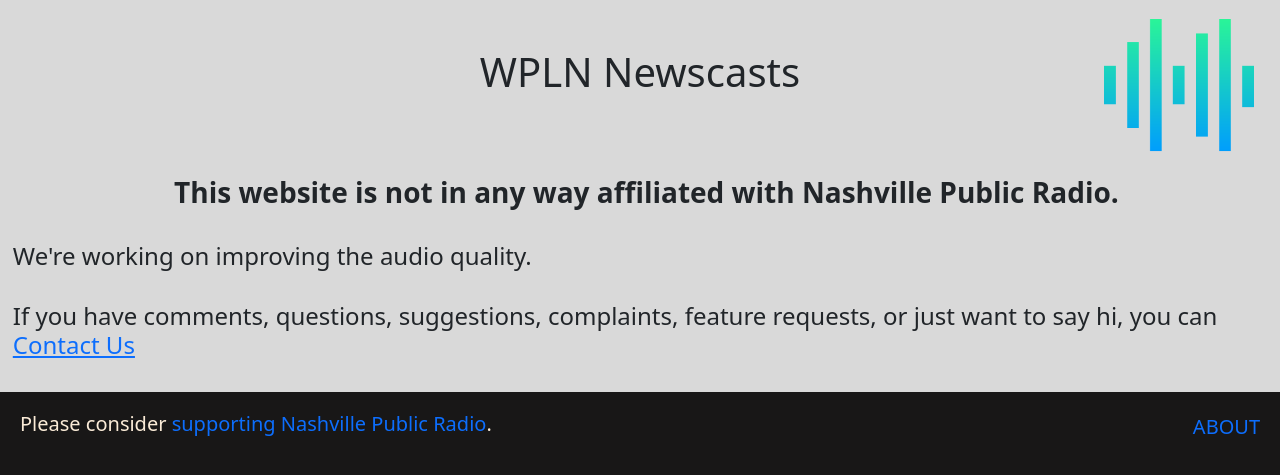
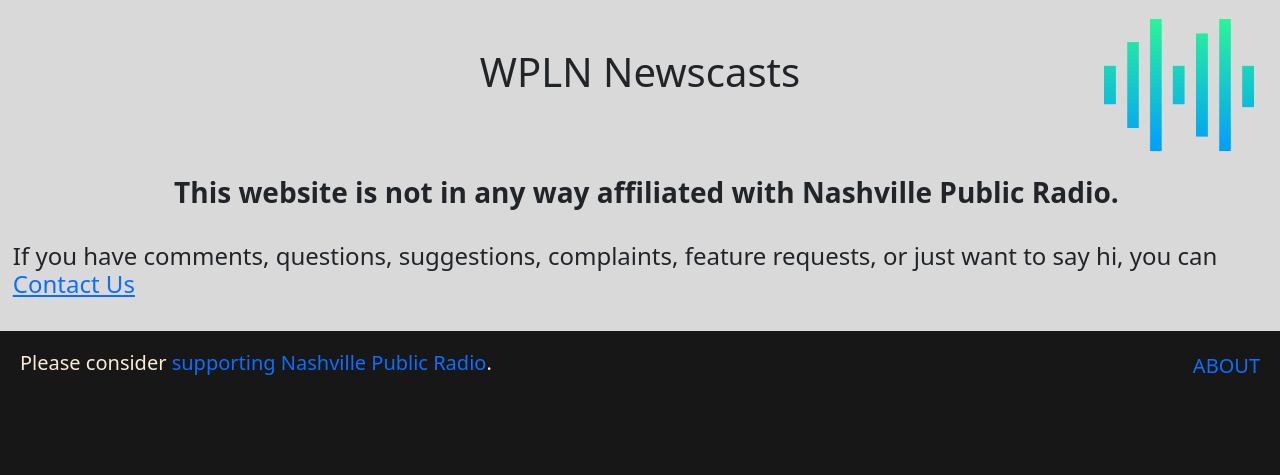
Before and after one commit to weddleben/wplnnewscast, a Flask app: page /about/ in a window 1280 px wide. Shown: the part 70-545 px from the top of the page. Run offline with Flask 2, Linux system fonts and the light colour scheme.

Commit message:
remove text
cleaner, not needed

```diff
--- a/templates/about.html
+++ b/templates/about.html
@@ -17,12 +17,6 @@
 <br>
 
 <h4>
-    We're working on improving the audio quality.
-</h4>
-
-<br>
-
-<h4>
     If you have comments, questions, suggestions, complaints, feature requests, or just want to say hi, you can <a href="{{url_for('contact')}}">Contact Us</a>
 </h4>
 
```
